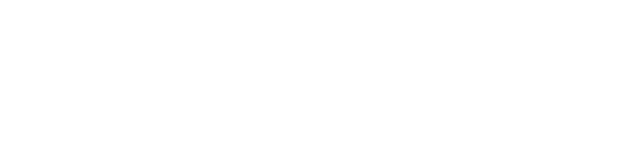
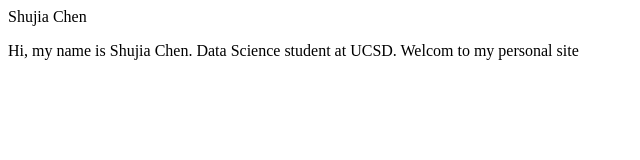
Before and after one commit to IrisC113/portfolio, a plain HTML site: page index.html in a window 1280 px wide. Shown: the whole page, without its empty margins (0-640 px from the left). Drawn offline with Linux system fonts and the light colour scheme.

Commit message:
Update index.html
add short sentence on the site

```diff
--- a/index.html
+++ b/index.html
@@ -3,9 +3,10 @@
 <head>
     <meta charset="UTF-8">
     <meta name="viewport" content="width=device-width, initial-scale=1.0">
-    <title>Shujia Chen</title>
+    <title>Shujia Chen: Personal site and portfolio</title>
 </head>
 <body>
-
+    <h>Shujia Chen</h>
+    <p>Hi, my name is Shujia Chen. Data Science student at UCSD. Welcom to my personal site</p>
 </body>
 </html>
```
